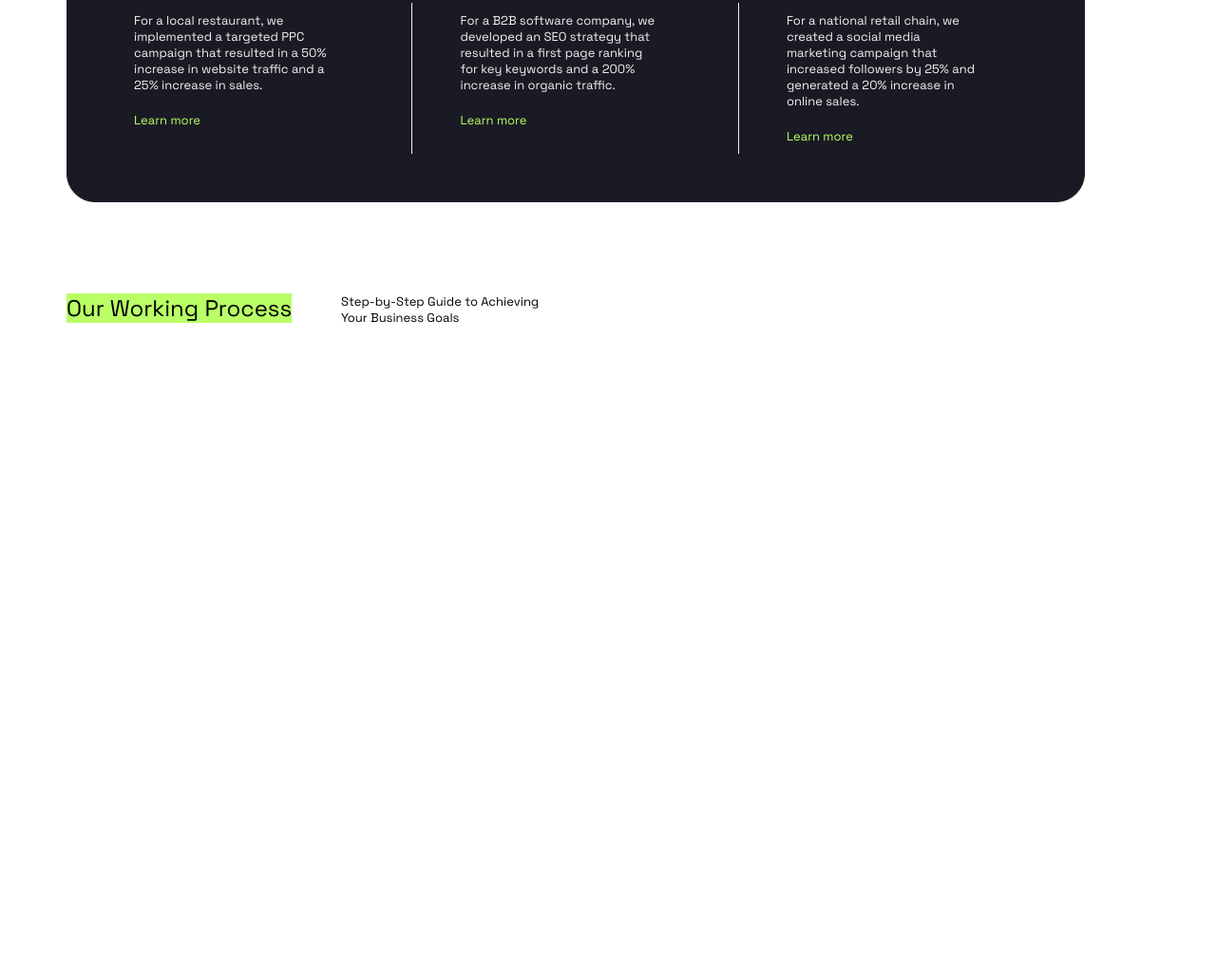
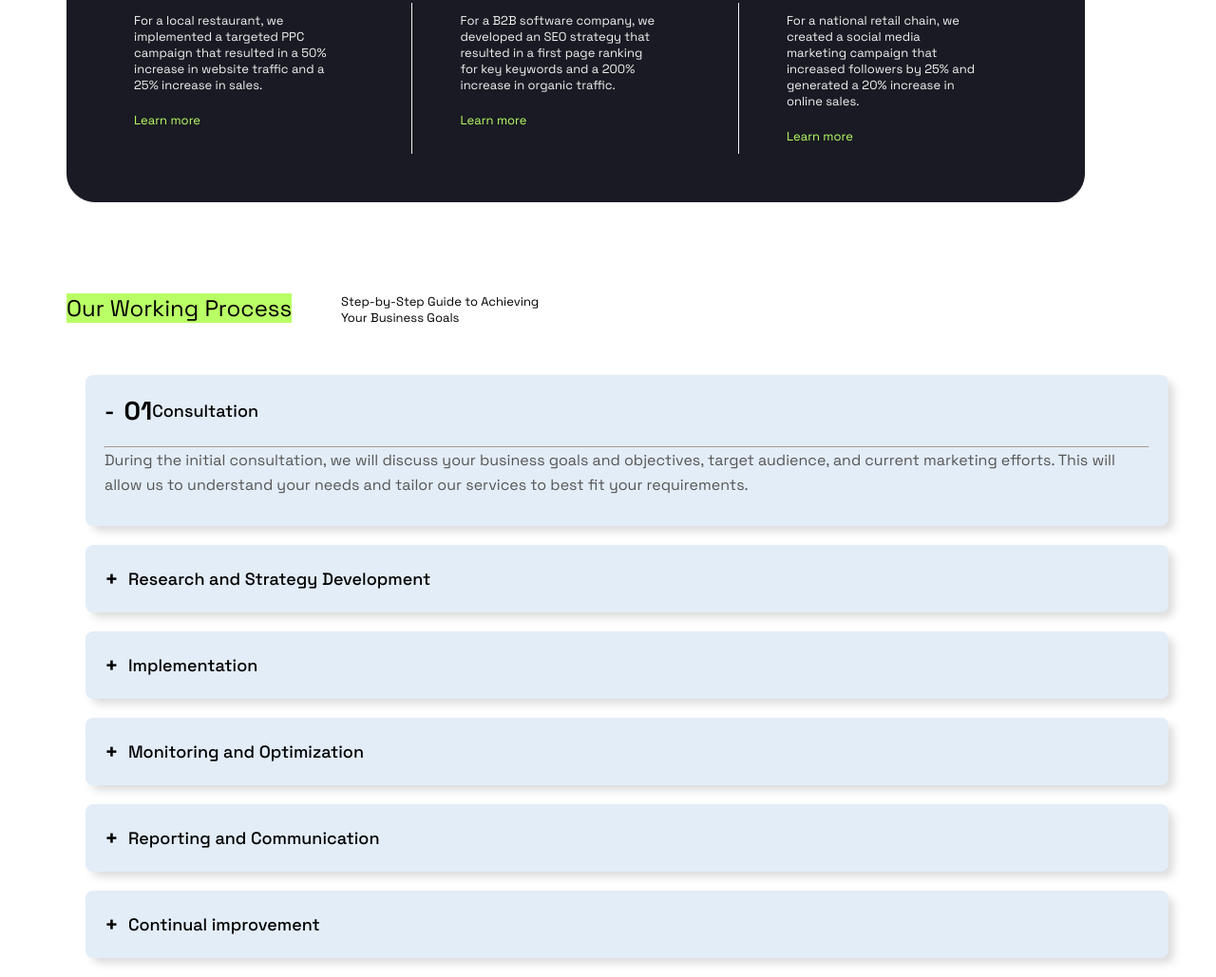
Before and after one commit to Shoreah/Artemis-design, a plain HTML site: page index.html in a window 1280 px wide. Shown: the part 2282-3311 px from the top of the page at 95% size. Before the commit the page ends 2657 px from the top, so only its background shows below. Drawn offline with Linux system fonts and the light colour scheme.

Commit message:
started work on the accordian

```diff
--- a/css/price.css
+++ b/css/price.css
@@ -5,3 +5,52 @@
 .pricing-section{
     padding-top: 4em;
 }
+
+.accordion li{
+    list-style: none;
+    width: 100%;
+    margin: 20px;
+    padding: 10px;
+    border-radius: 8px;
+    background: #e3edf7;
+    box-shadow: 6px 6px 10px -1px rgba(0, 0, 0, 0.15),
+                -6px -6px 10px -1px rgba(255, 255, 255, 0.7);
+}
+
+.accordion li label{
+    display: flex;
+    align-items: center;
+    padding: 10px;
+    font-size: 18px;
+    font-weight: 500;
+    cursor: pointer;
+}
+
+label::before{
+    content: '+';
+    margin-right: 10px;
+    font-size: 24px;
+    font-weight: 600;
+}
+
+input[type="radio"]{
+    display: none;
+}
+
+.accordion .content{
+    color: #555;
+    padding: 0 10px;
+    line-height: 26px;
+    max-height: 0;
+    overflow: hidden;
+    transition: max-height 0.5s, padding 0.5s;
+}
+
+.accordion input[type="radio"]:checked + label + .content{
+    max-height: 400px;
+    padding: 10px 10px 20px;
+}
+
+.accordion input[type="radio"]:checked + label::before{
+    content: '-';
+}
--- a/index.html
+++ b/index.html
@@ -234,6 +234,87 @@
           Step-by-Step Guide to Achieving <br />Your Business Goals
         </p>
       </div>
+
+      <ul class="accordion container">
+        <li>
+          <input type="radio" name="accordion" id="first" checked />
+          <label for="first"> <h2>01</h2> <p>Consultation</p> </label>
+          <div class="content">
+            <p>
+              <hr>
+              During the initial consultation, we will discuss your business
+              goals and objectives, target audience, and current marketing
+              efforts. This will allow us to understand your needs and tailor
+              our services to best fit your requirements.
+            </p>
+          </div>
+        </li>
+        <li>
+          <input type="radio" name="accordion" id="second" />
+          <label for="second">Research and Strategy Development</label>
+          <div class="content">
+            <p>
+              <hr>
+              During the initial consultation, we will discuss your business
+              goals and objectives, target audience, and current marketing
+              efforts. This will allow us to understand your needs and tailor
+              our services to best fit your requirements.
+            </p>
+          </div>
+        </li>
+        <li>
+          <input type="radio" name="accordion" id="third" />
+          <label for="third">Implementation</label>
+          <div class="content">
+            <p>
+              <hr>
+              During the initial consultation, we will discuss your business
+              goals and objectives, target audience, and current marketing
+              efforts. This will allow us to understand your needs and tailor
+              our services to best fit your requirements.
+            </p>
+          </div>
+        </li>
+        <li>
+          <input type="radio" name="accordion" id="fourth" />
+          <label for="fourth">Monitoring and Optimization</label>
+          <div class="content">
+            <p>
+              <hr>
+              During the initial consultation, we will discuss your business
+              goals and objectives, target audience, and current marketing
+              efforts. This will allow us to understand your needs and tailor
+              our services to best fit your requirements.
+            </p>
+          </div>
+        </li>
+        <li>
+          <input type="radio" name="accordion" id="fifth" />
+          <label for="fifth">Reporting and Communication</label>
+          <div class="content">
+            <p>
+              <hr>
+              During the initial consultation, we will discuss your business
+              goals and objectives, target audience, and current marketing
+              efforts. This will allow us to understand your needs and tailor
+              our services to best fit your requirements.
+            </p>
+          </div>
+        </li>
+        <li>
+          <input type="radio" name="accordion" id="sixth" />
+          <label for="sixth">Continual improvement</label>
+          <div class="content">
+            <p>
+              <hr>
+              During the initial consultation, we will discuss your business
+              goals and objectives, target audience, and current marketing
+              efforts. This will allow us to understand your needs and tailor
+              our services to best fit your requirements.
+            </p>
+          </div>
+        </li>
+      </ul>
     </section>
 
     <script>
```
